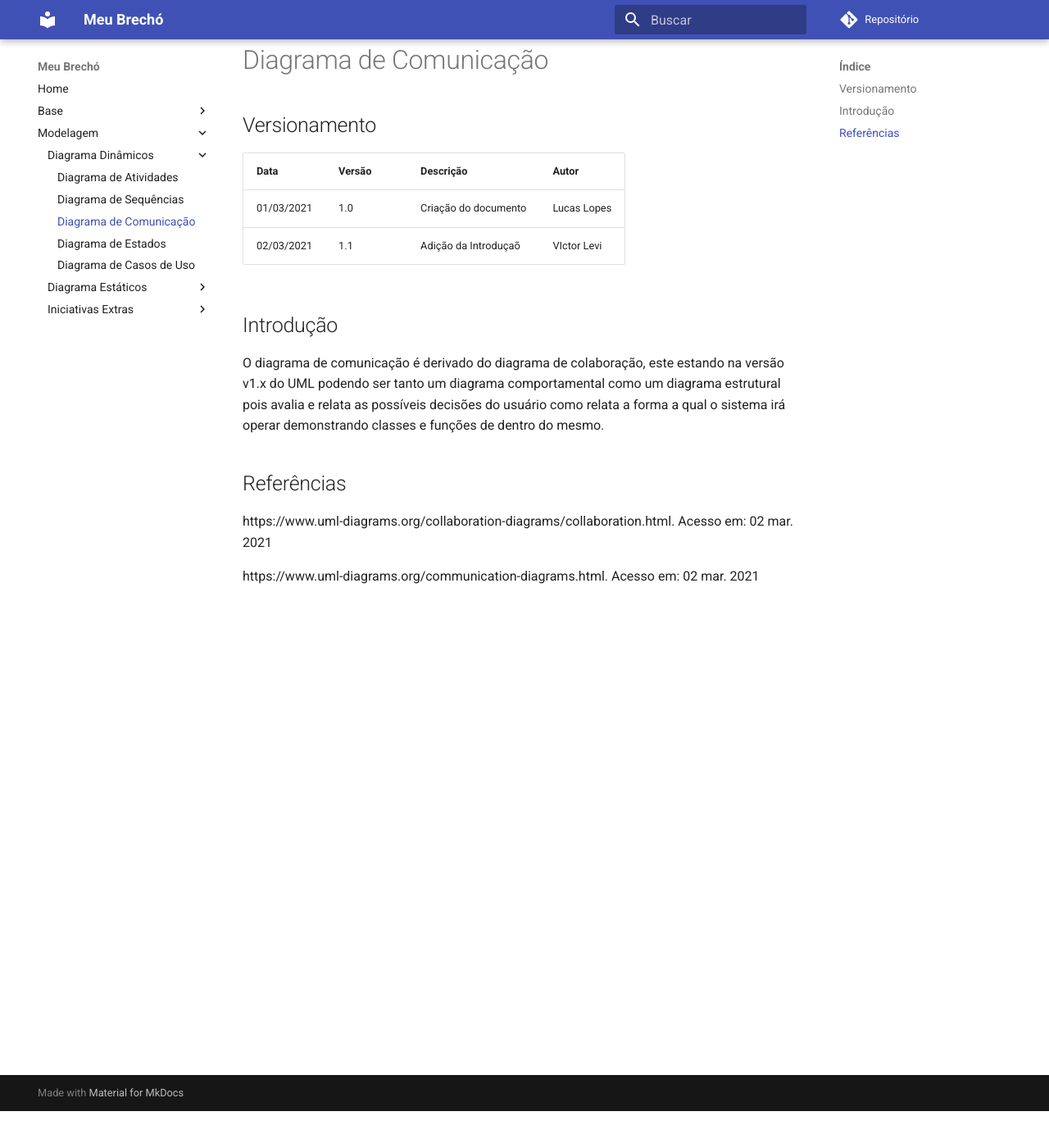
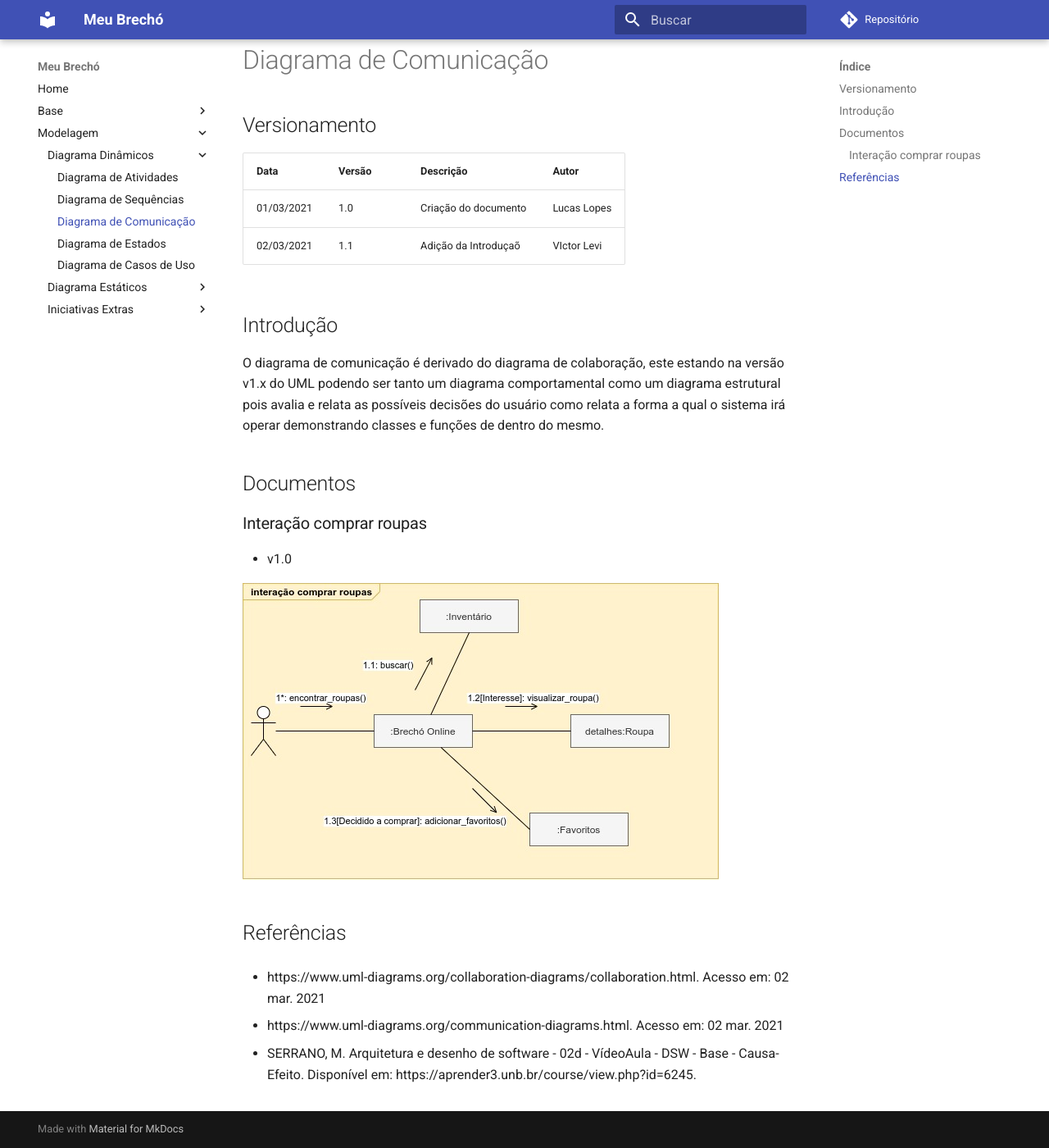
Before and after one commit to UnBArqDsw2020-2/2020.2_G4, an MkDocs documentation site: the page built from docs/modelagem/dinamicos/diagramaComunicacao.md, in a window 1280 px wide and 1400 px high, scrolled down 45 px. Shown: the whole window at 82% size. Built offline with MkDocs 1.6.1 and Material for MkDocs 9.7.7, drawn with Linux system fonts in a browser that asks for light colours; comment, search, counter and statistics services are not loaded; old or Windows-style settings are respelled for this version of MkDocs.

Commit message:
#34 - Adição do documento

```diff
--- a/docs/modelagem/dinamicos/diagramaComunicacao.md
+++ b/docs/modelagem/dinamicos/diagramaComunicacao.md
@@ -11,7 +11,18 @@
 
 O diagrama de comunicação é derivado do diagrama de colaboração, este estando na versão v1.x do UML podendo ser tanto um diagrama comportamental como um diagrama estrutural pois avalia e relata as possíveis decisões do usuário como relata a forma a qual o sistema irá operar demonstrando classes e funções de dentro do mesmo.
 
+## Documentos
+
+### Interação comprar roupas
+
+* v1.0
+
+![comprar-roupas](./diagramaComunicacao/diagrama-comunicacao-comprar.jpg)
+
 ## Referências
 
-<p algin="justify"> https://www.uml-diagrams.org/collaboration-diagrams/collaboration.html. Acesso em: 02 mar. 2021</p>
-<p algin="justify"> https://www.uml-diagrams.org/communication-diagrams.html. Acesso em: 02 mar. 2021</p>
+* <p algin="justify"> https://www.uml-diagrams.org/collaboration-diagrams/collaboration.html. Acesso em: 02 mar. 2021</p>
+
+* <p algin="justify"> https://www.uml-diagrams.org/communication-diagrams.html. Acesso em: 02 mar. 2021</p>
+
+* SERRANO, M. Arquitetura e desenho de software - 02d - VídeoAula - DSW - Base - Causa-Efeito. Disponível em: https://aprender3.unb.br/course/view.php?id=6245.
```
Also changed, not shown: docs/modelagem/dinamicos/diagramaComunicacao/diagrama-comunicacao-comprar.jpg (added).
